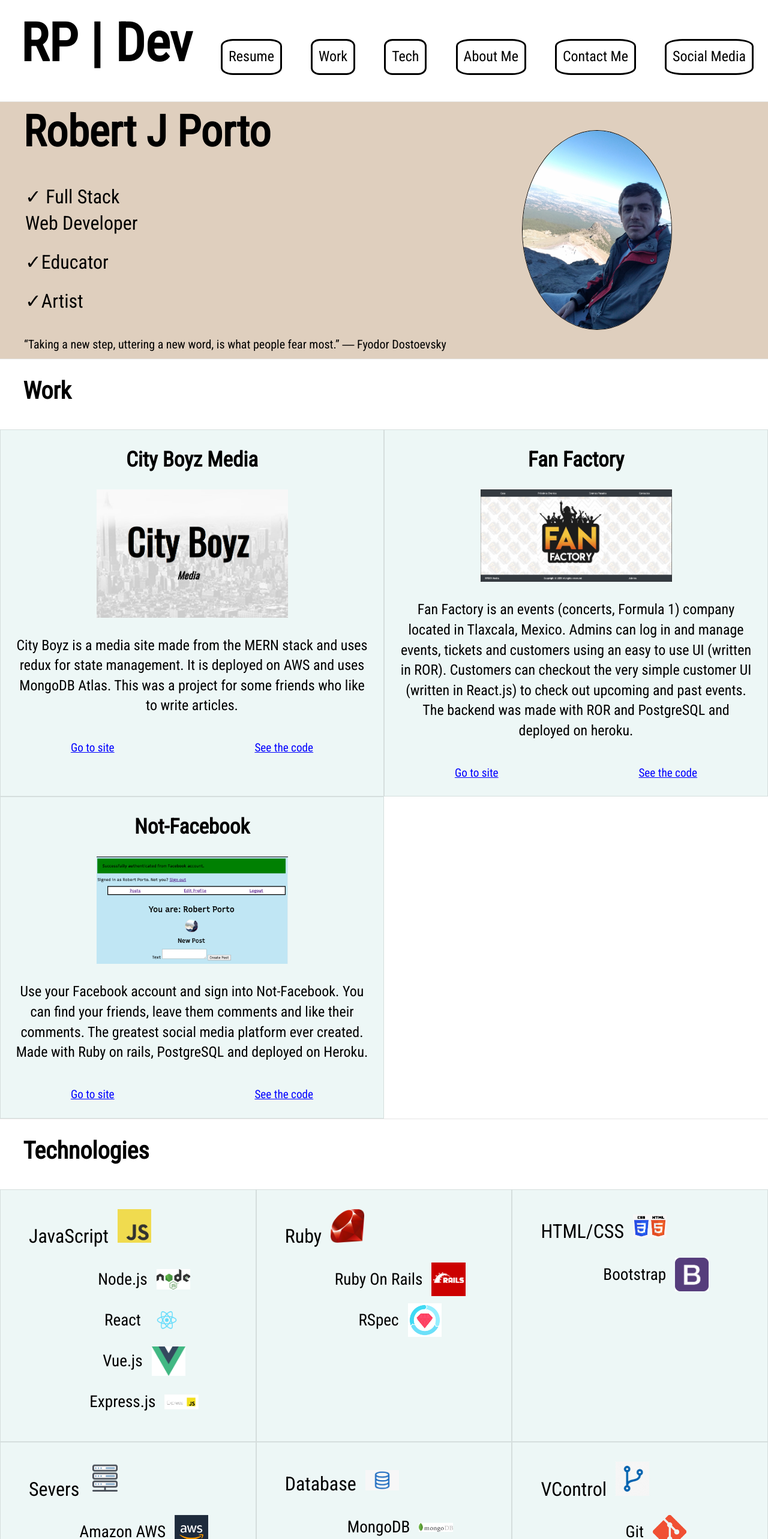
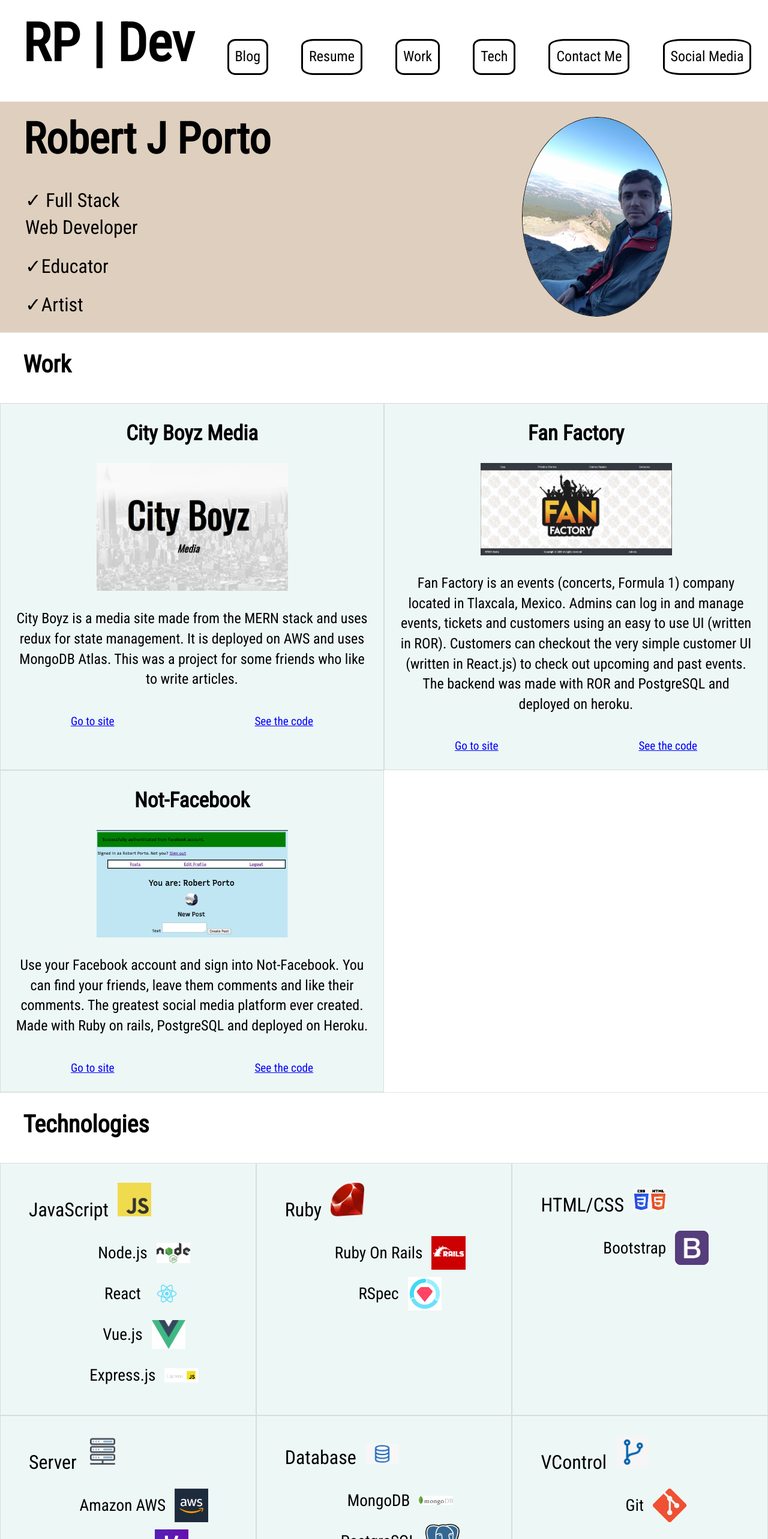
Before and after one commit to robbiesoho/mysite, a Vue app: page / in a window 1280 px wide. Shown: the top 2566 px of the page at 60% size. Built offline with nearby package versions, Linux system fonts and the light colour scheme.

Commit message:
Add blog, remove quote, remove about-me

```diff
--- a/src/App.vue
+++ b/src/App.vue
@@ -5,7 +5,7 @@
     <Head></Head>
     <Work></Work>
     <Tech></Tech>
-    <About></About>
+    <!-- <About></About> -->
     <Contact></Contact>
     <Media></Media>
     <Footer></Footer>
@@ -19,7 +19,7 @@
 import Work from "@/components/Work";
 import Tech from "@/components/Tech";
 import Media from "@/components/Media";
-import About from "@/components/About";
+// import About from "@/components/About";
 import Contact from "@/components/Contact";
 import Footer from "@/components/Footer";
 
@@ -32,7 +32,7 @@
     Work: Work,
     Tech: Tech,
     Media: Media,
-    About: About,
+    // About: About,
     Contact: Contact,
     // eslint-disable-next-line
     Footer: Footer,
--- a/src/components/Head.vue
+++ b/src/components/Head.vue
@@ -16,10 +16,10 @@
           <div class="main-detail">Educator</div>
           <div class="main-detail">Artist</div>
         </div>
-        <div id="main-quote">
+        <!-- <div id="main-quote">
           “Taking a new step, uttering a new word, is what people fear most.” ―
           Fyodor Dostoevsky
-        </div>
+        </div> -->
       </div>
     </div>
   </div>
--- a/src/components/Nav/DeskNav.vue
+++ b/src/components/Nav/DeskNav.vue
@@ -2,10 +2,13 @@
   <div class="container">
     <ul id="navbar-menu">
       <h1>RP | Dev</h1>
+      <a class="nav-item" href="http://www.robportoblog.com/" target="_blank"
+        >Blog</a
+      >
       <a class="nav-item" href="/resume.pdf" target="_blank">Resume</a>
       <router-link class="nav-item" to="#work">Work</router-link>
       <router-link class="nav-item" to="#tech">Tech</router-link>
-      <router-link class="nav-item" to="#about">About Me</router-link>
+      <!-- <router-link class="nav-item" to="#about">About Me</router-link> -->
       <router-link class="nav-item" to="#contact">Contact Me</router-link>
       <router-link class="nav-item" to="#media">Social Media</router-link>
     </ul>
--- a/src/components/Nav/MobileNav.vue
+++ b/src/components/Nav/MobileNav.vue
@@ -6,12 +6,18 @@
       <transition name="slide">
         <div class="landing-nav" v-if="isPanelOpen">
           <ul id="navbar-menu">
+            <a
+              class="nav-item-mob"
+              href="http://www.robportoblog.com/"
+              target="_blank"
+              >Blog</a
+            >
             <a class="nav-item-mob" href="/resume.pdf" target="_blank"
               >Resume</a
             >
             <router-link class="nav-item-mob" to="#work">Work</router-link>
             <router-link class="nav-item-mob" to="#tech">Tech</router-link>
-            <router-link class="nav-item-mob" to="#about">About Me</router-link>
+            <!-- <router-link class="nav-item-mob" to="#about">About Me</router-link> -->
             <router-link class="nav-item-mob" to="#contact"
               >Contact Me</router-link
             >
--- a/src/components/Tech.vue
+++ b/src/components/Tech.vue
@@ -90,7 +90,7 @@
           ],
         },
         {
-          name: "Severs",
+          name: "Server",
           image: "server.png",
           details: [
             {
```
Also changed, not shown: 1 other file (tests, documents, lock files or other folders).
